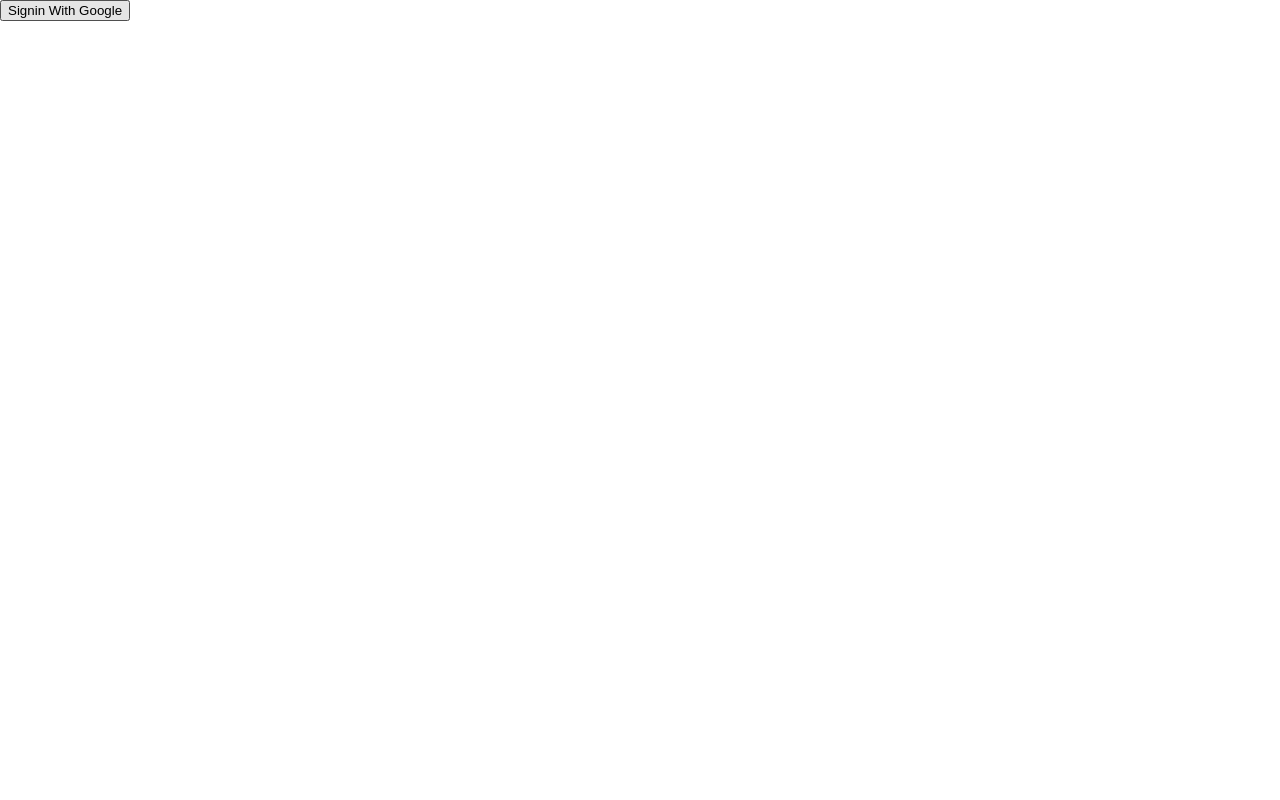
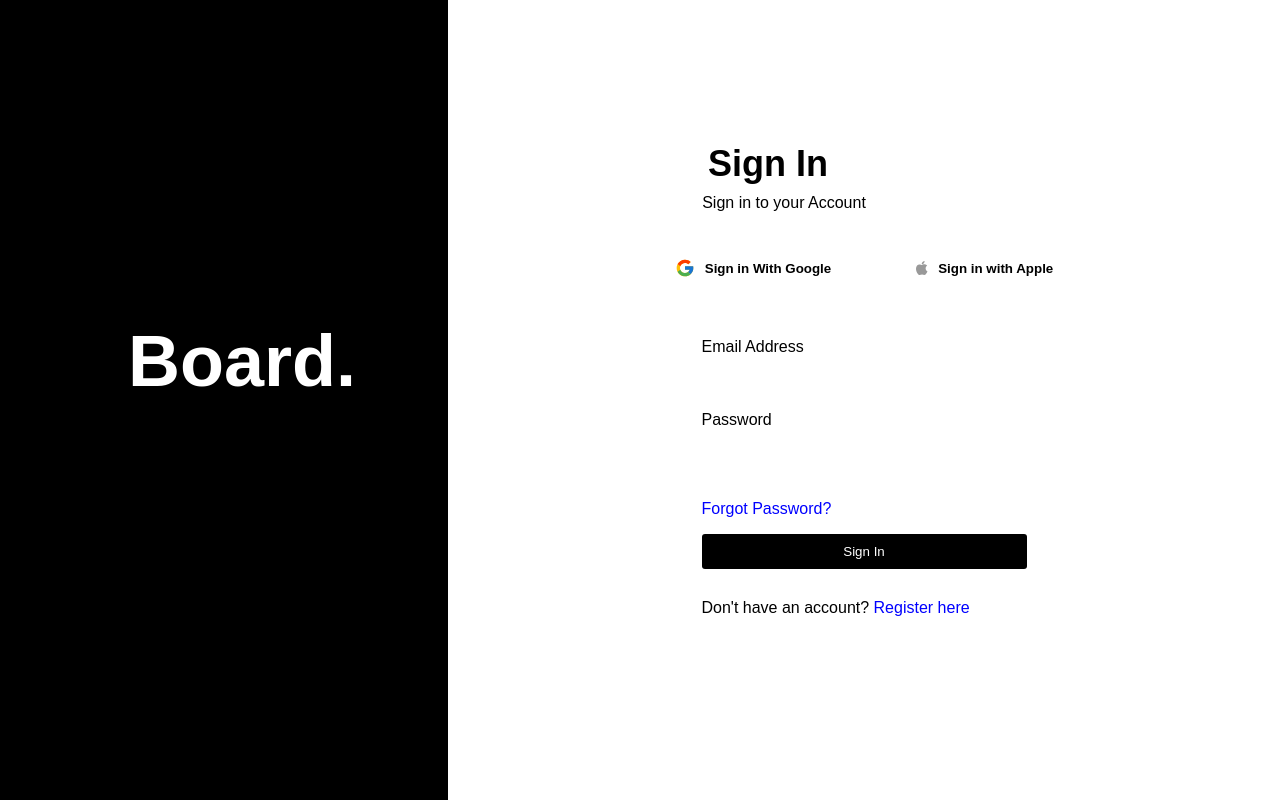
Before and after one commit to aakashaman/Listed-Assignment, a React (Create React App) app: page / in a window 1280 px wide. Built offline with nearby package versions, Linux system fonts and the light colour scheme.

Commit message:
80 percent completed

```diff
--- a/src/components/Navbar/Navbar.jsx
+++ b/src/components/Navbar/Navbar.jsx
@@ -4,9 +4,9 @@ import s from "./navbar.module.css"
 
 export default function Navbar() {
     const logout = () => {
-        localStorage.clear();
-        window.location.reload();
-    }
+    localStorage.clear();
+    window.location.reload();
+}
 
     return (
       <div style={{ display: "flex", justifyContent: "space-between", alignItems: "center",marginTop:"15px" }}>
--- a/src/components/schedulecard/schedule.module.css
+++ b/src/components/schedulecard/schedule.module.css
@@ -8,7 +8,7 @@
   }
 
   .eventCard {
-    background-color: #f7f7f7;
+
     border-radius: 5px;
     margin-top: 10px;
     padding: 10px;
--- a/src/components/sidebar/sidebar.module.css
+++ b/src/components/sidebar/sidebar.module.css
@@ -6,9 +6,9 @@
     margin-bottom: 20px;
     padding: 20px;
     position: fixed;
-    width: 13vw;
-    height: 90vh;
-    margin: 30px;
+    width: 17vw;
+    height: 112vh;
+    margin: 1.5%;
 }
 
 .content{
--- a/src/pages/Homepage.jsx
+++ b/src/pages/Homepage.jsx
@@ -4,9 +4,11 @@ import Linechart from "../components/chart/Linechart";
 import Piechart from "../components/chart/Piechart";
 import ScheduleCard from "../components/schedulecard/Schedule";
 import Sidebar from "../components/sidebar/Sidebar";
+import './homepage.css'
 
 export default function Homepage() {
   return (
+    <div style={{zoom:"80%"}}>
     <div style={{ display: "flex" }}>
       <Sidebar />
       <div style={{display:"flex", flexDirection:'column', marginLeft:'400px'}}>
@@ -27,5 +29,6 @@ export default function Homepage() {
       </div>
 
     </div>
+    </div>
   );
 }
--- a/src/pages/Signin.jsx
+++ b/src/pages/Signin.jsx
@@ -1,12 +1,18 @@
 import React, { useEffect, useState } from "react";
-import {auth,provider} from "./config";
-import { signInWithPopup } from "firebase/auth";
+import {auth, provider} from "./config";
+import { signInWithPopup, createUserWithEmailAndPassword, signInWithEmailAndPassword } from "firebase/auth";
 import Homepage from "./Homepage";
-
-
+import s from './signin.module.css'
+import googleImage from './google.svg';
+import appleImage from './apple.svg';
 
 function Signin(){
     const [value,setValue] = useState('')
+    const [showSignup, setShowSignup] = useState(false);
+    const [email, setEmail] = useState('');
+    const [password, setPassword] = useState('');
+    const [showSignupModal, setShowSignupModal] = useState(false);
+
     const handleClick =()=>{
         signInWithPopup(auth,provider).then((data)=>{
             setValue(data.user.email)
@@ -14,18 +20,116 @@ function Signin(){
         })
     }
 
+    const handleSignup = (event) => {
+        event.preventDefault();
+        createUserWithEmailAndPassword(auth, email, password)
+            .then((userCredential) => {
+                // Signed in
+                const user = userCredential.user;
+                setValue(user.email);
+                localStorage.setItem("email", user.email);
+            })
+            .catch((error) => {
+                const errorCode = error.code;
+                const errorMessage = error.message;
+                console.log(errorCode, errorMessage);
+            });
+    }
+
+    const handleLogin = (event) => {
+        event.preventDefault();
+        signInWithEmailAndPassword(auth, email, password)
+            .then((userCredential) => {
+                // Signed in
+                const user = userCredential.user;
+                setValue(user.email);
+                localStorage.setItem("email", user.email);
+            })
+            .catch((error) => {
+                const errorCode = error.code;
+                const errorMessage = error.message;
+                console.log(errorCode, errorMessage);
+            });
+    }
+
     useEffect(()=>{
         setValue(localStorage.getItem('email'))
     })
 
+    const handleSignupClick = () => {
+        setShowSignupModal(true);
+      };
+
+      const closeSignupModal = () => {
+        setShowSignupModal(false);
+      };
 
     return (
-        <div>
+        <div >
         {value?<Homepage/>:
-        <button onClick={handleClick}>Signin With Google</button>
-        }
+     <div style={{ display: "flex" }}>
+     <div style={{ display: "flex", width: "35vw", height: "100vh", backgroundColor: "black" }}>
+       <p style={{ color: "white", fontSize: "72px", fontWeight: "700", marginTop: "40vh", marginLeft: "10vw" }}>Board.</p>
+     </div>
+     <div style={{ display: "flex", flexDirection: "column", justifyContent: "center", alignItems: "center", width: "65vw" }}>
+       <h2 style={{marginRight:'15vw',fontSize:"36px"}}>Sign In</h2>
+       <p style={{marginRight:'12.5vw',fontSize:"16px",marginTop:'-20px'}}> Sign in to your Account</p>
+       <div style={{display:"flex",gap:"5px",marginTop:'-10px'}}>
+       <button className={s.loginbutton} onClick={handleClick}><img className={s.imagelog} src={googleImage} alt="Google" />Sign in With Google</button>
+       <button className={s.loginbutton} > <img className={s.imagelog} src={appleImage} alt="Apple" />Sign in with Apple</button>
+       </div>
+       <div className={s.signcontainer}>
+         <form onSubmit={handleLogin}>
+           <label htmlFor="username">Email Address</label>
+           <input className={s.intext} type="text" id="username" name="username" value={email} onChange={(event) => setEmail(event.target.value)} />
+           <label htmlFor="password">Password</label>
+           <input type="password" id="password" name="password" value={password} onChange={(event) => setPassword(event.target.value)} />
+           <p style={{fontSize:'16px',font:"lato",color:'blue'}}>Forgot Password?</p>
+<button  type="submit">Sign In</button>
+</form>
+
+<p style={{marginTop:'30px',marginBottom:'20px'}}>Don't have an account? <span style={{color:'blue',cursor:"pointer"}} onClick={handleSignupClick}>Register here</span></p>
+
+{showSignupModal && (
+     <div style={{ position: "fixed", top: 0, left: 0, width: "100vw", height: "100vh", backgroundColor: "rgba(0,0,0,0.5)", display: "flex", justifyContent: "center",alignItems: "center" }}>
+        <div style={{ backgroundColor: "#fff", width: "20.5vw", height: "40vh", padding: "3vw", borderRadius: "10px" }}>
+          <span className={s.close} onClick={closeSignupModal}>
+            &times;
+          </span>
+          <h2 style={{ fontSize: "36px", marginBottom: "20px" }}>Sign Up</h2>
+          <form onSubmit={handleSignup}>
+            <label htmlFor="email">Email Address</label>
+            <input
+            className={s.intext}
+              type="text"
+              id="email"
+              name="email"
+              value={email}
+              onChange={(event) => setEmail(event.target.value)}
+            />
+            <label htmlFor="password">Password</label>
+            <input
+              type="password"
+              id="password"
+              name="password"
+              value={password}
+              onChange={(event) => setPassword(event.target.value)}
+            />
+            <button className={s.signupbutton} type="submit">
+                Sign Up
+            </button>
+          </form>
         </div>
-    );
-    }
+      </div>
+    )}
+  </div>
 
+
+</div>
+
+   </div>
+}
+   </div>
+    )
+}
 export default Signin;
--- /dev/null
+++ b/src/pages/signin.module.css
@@ -0,0 +1,65 @@
+.signcontainer {
+    max-width: 400px;
+    margin: 0 auto;
+    padding: 20px;
+    border-radius: 5px;
+
+  }
+
+  h2 {
+    margin-top: 0;
+  }
+
+  label {
+    display: block;
+    margin-bottom: 5px;
+  }
+
+
+  input[type="password"] {
+    width: 100%;
+    padding: 10px;
+    margin-bottom: 15px;
+    border: none;
+    border-radius: 3px;
+
+  }
+  .intext{
+    width: 100%;
+    padding: 10px;
+    margin-bottom: 15px;
+    border: none;
+    border-radius: 3px;
+  }
+
+  button[type="submit"] {
+    display: block;
+    width: 325px;
+    padding: 10px;
+    border: none;
+    border-radius: 3px;
+    background-color: #000000;
+    color: #fff;
+    cursor: pointer;
+  }
+  .loginbutton{
+    display: flex;
+  align-items: center;
+  gap: 10px;
+  background-color: white;
+  color: black;
+  border: none;
+  border-radius: 4px;
+  padding: 10px;
+  font-weight: bold;
+  cursor: pointer;
+  margin: 30px;
+
+
+  }
+  .imagelog{
+    max-width: 20px;
+  max-height: 20px;
+  vertical-align: middle;
+
+  }
```
Also changed, not shown: src/index.css (line endings or trailing spaces), src/pages/apple.svg (added), src/pages/google.svg (added), src/pages/homepage.css (added).
